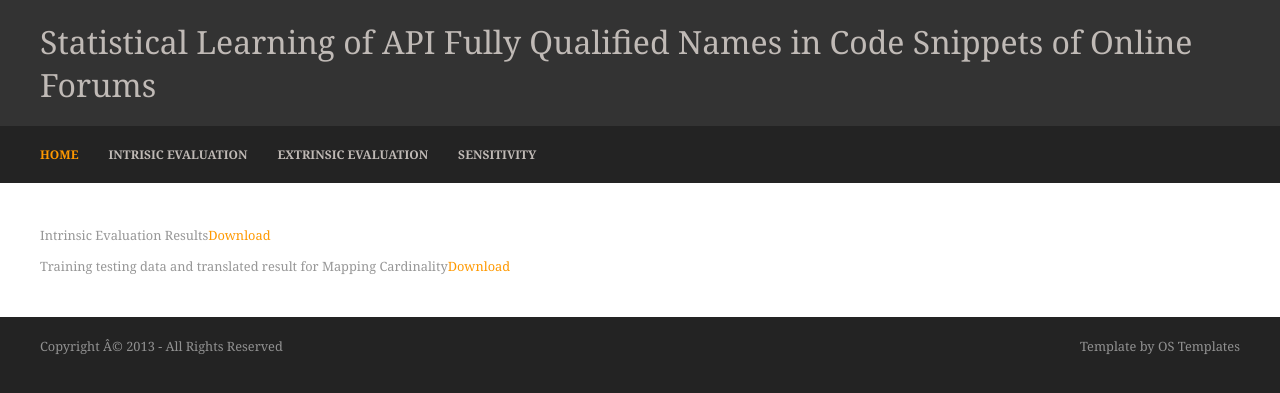
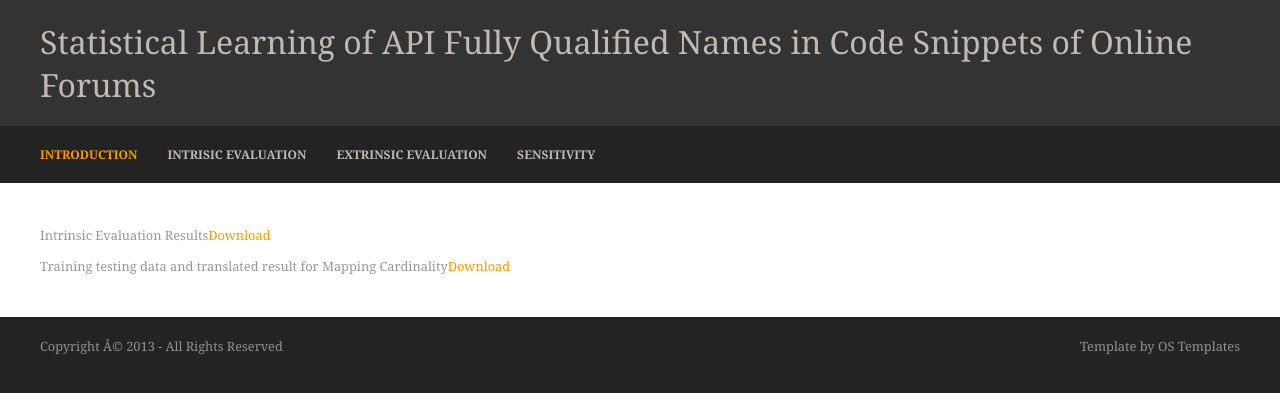
Before and after one commit to doubleblinddoubleblinddoubleblind/icse2018, a Jekyll site: the page 7-1.html, which Jekyll copies as it is, in a window 1280 px wide. Shown: the top 393 px of the page. Built offline with Jekyll 4.4.1, drawn with Linux system fonts in a browser that asks for light colours.

Commit message:
Update 7-1.html

```diff
--- a/7-1.html
+++ b/7-1.html
@@ -31,7 +31,7 @@
 <div class="wrapper row2">
   <nav id="topnav">
     <ul class="clear">
-      <li class="active first"><a href="https://doubleblinddoubleblinddoubleblind.github.io/icse2018/">HOME</a></li>
+      <li class="active first"><a href="https://doubleblinddoubleblinddoubleblind.github.io/icse2018/">INTRODUCTION</a></li>
       <li><a href="https://doubleblinddoubleblinddoubleblind.github.io/icse2018/7-1.html">Intrisic Evaluation</a></li>
 <li><a href="https://doubleblinddoubleblinddoubleblind.github.io/icse2018/7-2.html">Extrinsic Evaluation</a></li>
 	    <li><a href="https://doubleblinddoubleblinddoubleblind.github.io/icse2018/7-3.html">Sensitivity</a></li>
@@ -39,7 +39,7 @@
   <form id="mobilemenu">
 	  <select>
 		  <option selected="selected" value="">Please Click Here To Navigate</option>
-		  <option value="https://doubleblinddoubleblinddoubleblind.github.io/icse2018/">HOME</option>
+		  <option value="https://doubleblinddoubleblinddoubleblind.github.io/icse2018/">INTRODUCTION</option>
 		  <option value="https://doubleblinddoubleblinddoubleblind.github.io/icse2018/7-1.html">Intrisic Evaluation</option>
 		  <option value="https://doubleblinddoubleblinddoubleblind.github.io/icse2018/7-2.html">Extrinsic Evaluation</option>
 		  <option value="https://doubleblinddoubleblinddoubleblind.github.io/icse2018/7-3.html">Sensitivity</option>
```
